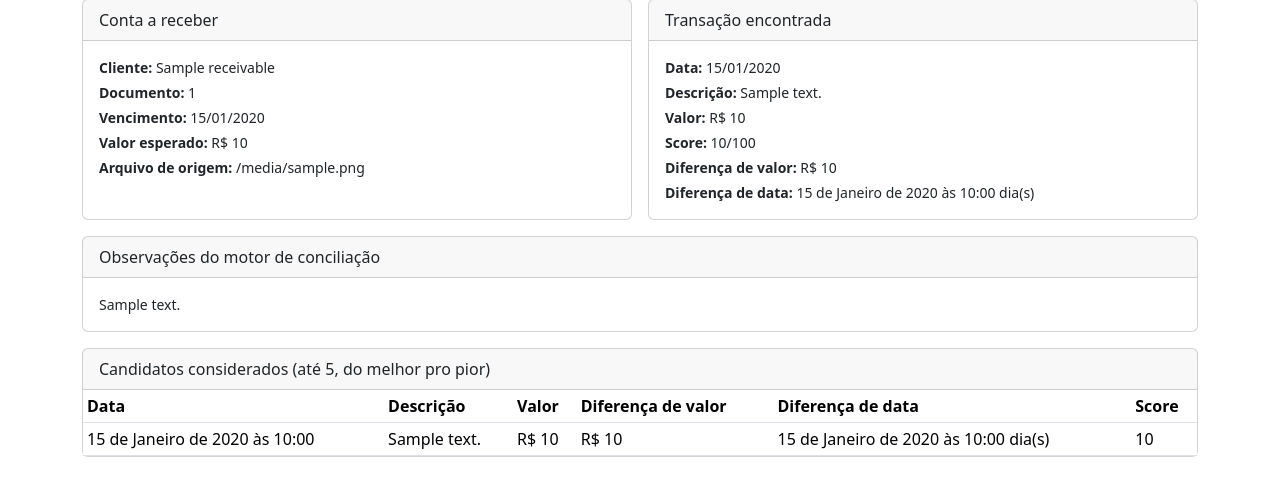
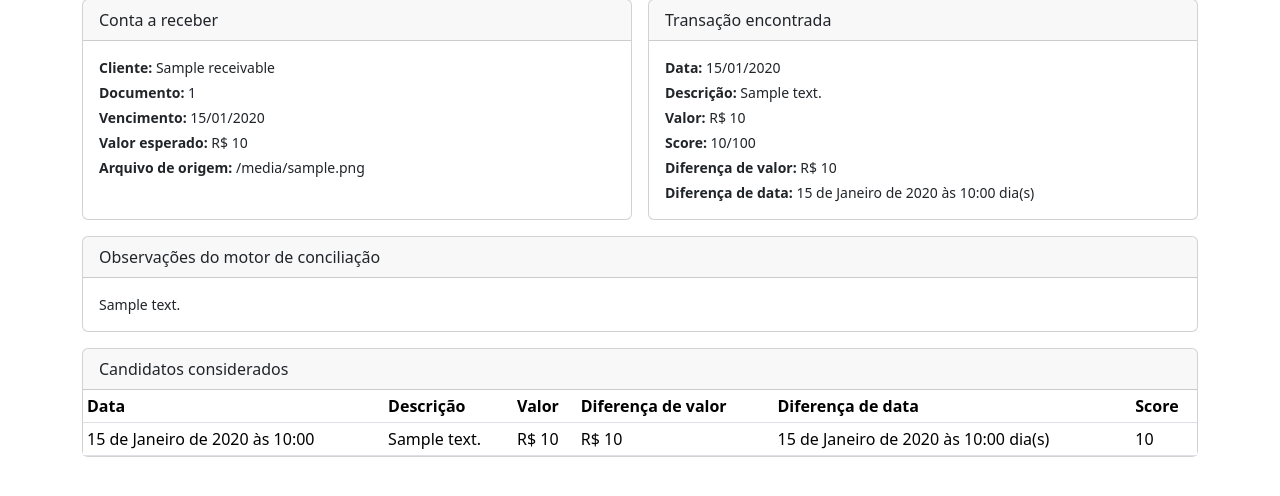
Before and after one commit to viniciusperrone/finance-auto-match, a Django app: template templates/dashboard/results_detail.html in a window 1280 px wide. Shown: the part 171-667 px from the top of the page. Run offline with Django 5.2, Linux system fonts and the light colour scheme; the template is opened without the code that fills it: most values are stand-ins (such as "Sample title", 1, 10 or a date in 2020).

Commit message:
fix: improving result_detail templete

```diff
--- a/templates/dashboard/results_detail.html
+++ b/templates/dashboard/results_detail.html
@@ -50,8 +50,8 @@
     </div>
 
     {% if resultado.candidates_considered %}
-        <div class="card">
-            <div class="card-header">Candidatos considerados (até 5, do melhor pro pior)</div>
+        <div class="card" style="margin-bottom: 40px;">
+            <div class="card-header">Candidatos considerados</div>
             <div class="table-responsive">
                 <table class="table table-sm mb-0">
                     <thead>
```
